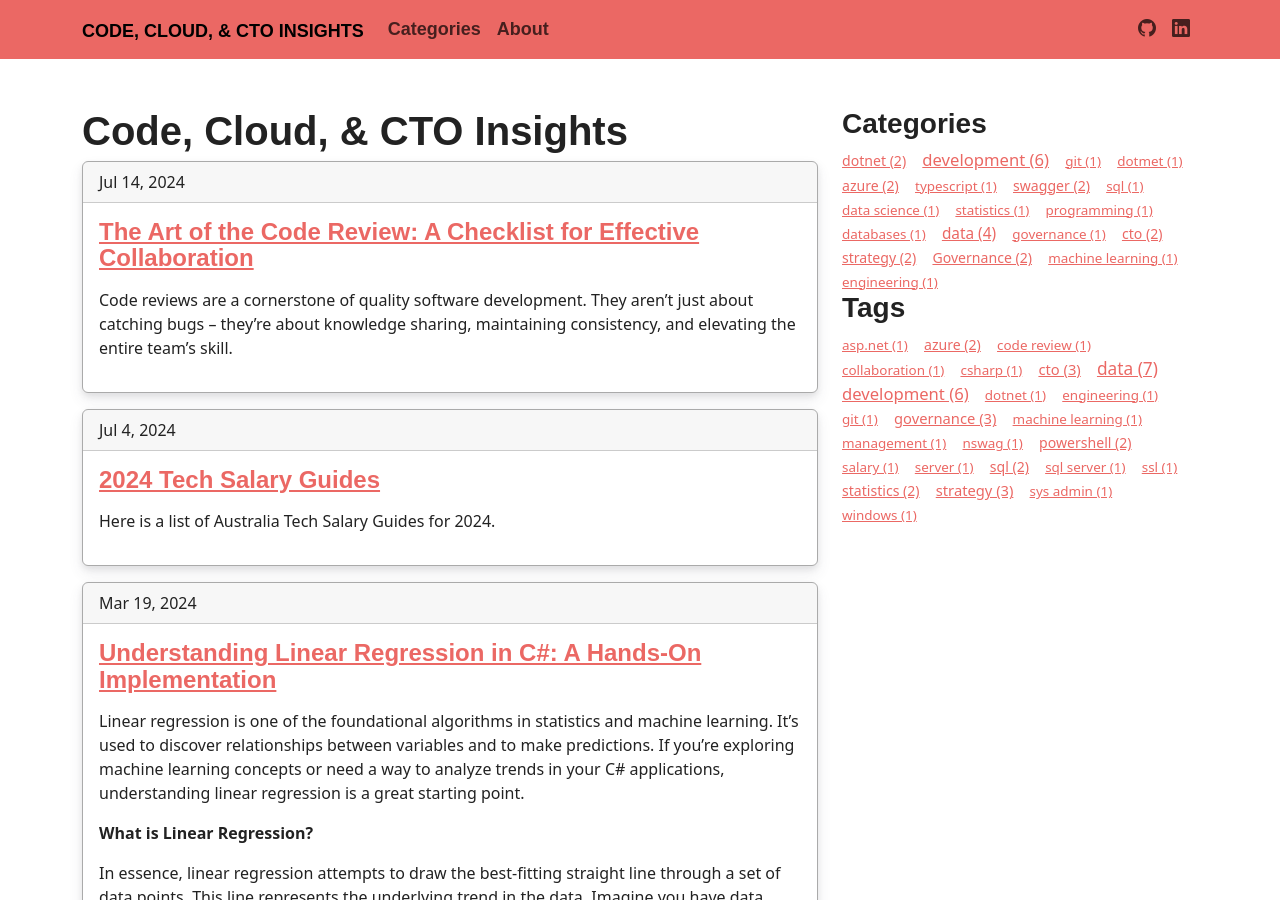
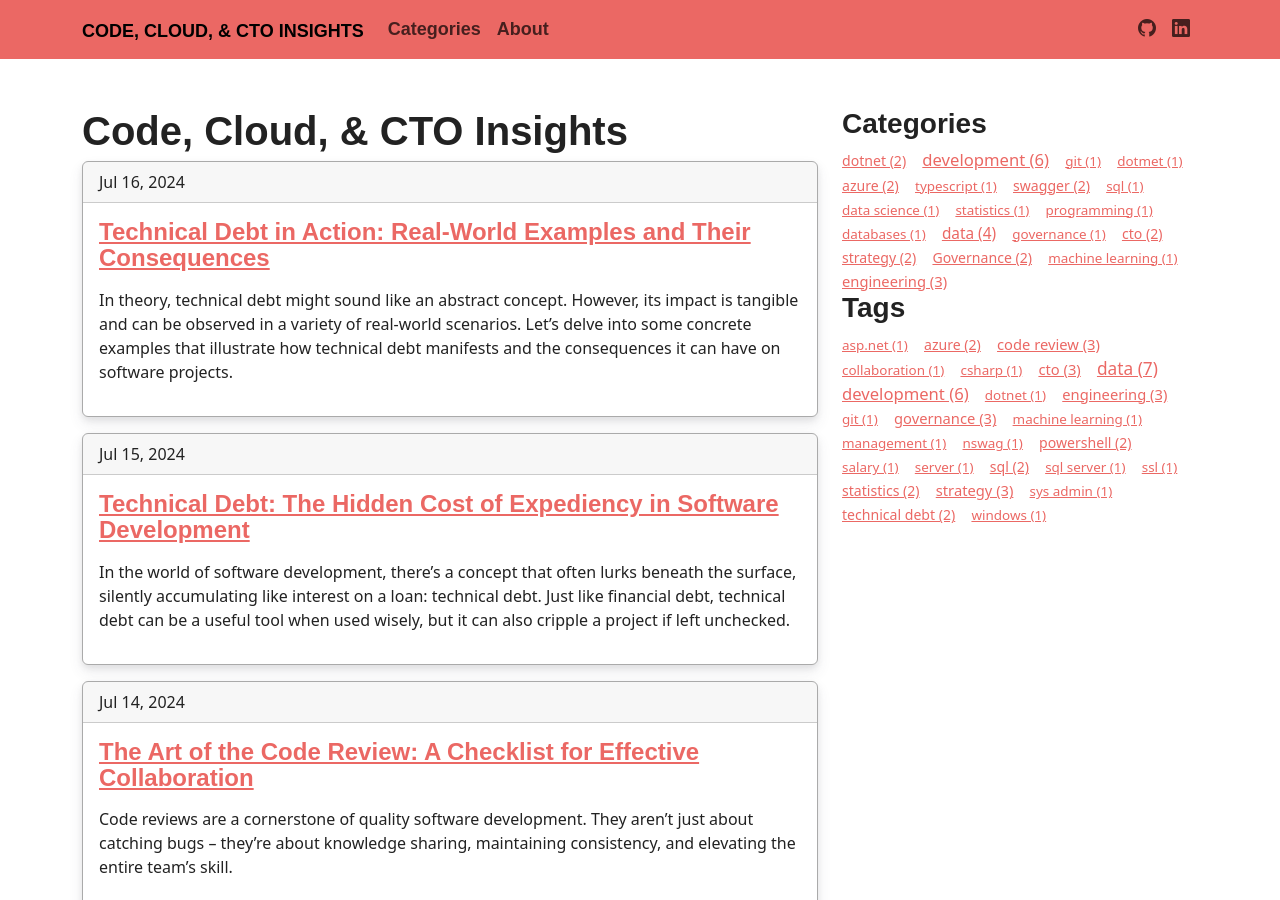
Before and after one commit to waynethompson/waynethompson.github.io, a Jekyll site: the page built from index.markdown, in a window 1280 px wide and 900 px high. Built offline with Jekyll 4.4.1, drawn with Linux system fonts in a browser that asks for light colours; nearby versions of some CDN libraries; some web fonts are replaced.

Commit message:
Added technical debt articles.

```diff
--- a/_posts/2024/2024-07-14-Code-Reviews.md
+++ b/_posts/2024/2024-07-14-Code-Reviews.md
@@ -59,3 +59,7 @@ Tools of the Trade
 ## Conclusion: The Bigger Picture
 
 Effective code reviews are more than a simple checklist. They're a way to build a culture of quality, knowledge sharing, and continuous improvement. By mastering these techniques and understanding concepts like technical debt – the hidden costs of rushed or imperfect code – you'll ensure that each review contributes to a stronger, more sustainable codebase.
+
+-----------
+
+Next: [Technical Debt: The Hidden Cost of Expediency in Software Development](/blog/Technical-Debt-the-hidden-cost/)
--- /dev/null
+++ b/_posts/2024/2024-07-15-Description-Of-Techical-Debt.md
@@ -0,0 +1,52 @@
+---
+layout: post
+title:  "Technical Debt: The Hidden Cost of Expediency in Software Development"
+date:   2024-07-15 17:55:00 +1000
+categories: [engineering]
+tags: [engineering, code review, technical debt]
+permalink: /blog/Technical-Debt-the-hidden-cost/
+---
+
+In the world of software development, there's a concept that often lurks beneath the surface, silently accumulating like interest on a loan: technical debt. Just like financial debt, technical debt can be a useful tool when used wisely, but it can also cripple a project if left unchecked.
+
+**What is Technical Debt?**
+
+Technical debt is a metaphor that describes the implied cost of future rework caused by choosing an easier or faster solution now instead of a more robust, maintainable one. It's the result of prioritizing speed or expediency over long-term code quality.
+
+**The Many Faces of Technical Debt**
+
+* **Deliberate Debt:** Sometimes, taking on technical debt is a conscious decision. This can be justifiable when faced with tight deadlines or when quickly validating a concept is paramount. However, it's crucial to have a plan for repayment.
+
+* **Accidental Debt:** This type of debt creeps in due to inexperience, lack of knowledge, or changing requirements. Code that was once adequate may become a burden as the project evolves.
+
+* **Bit Rot:** Even well-written code can become technical debt over time if it's not maintained. As dependencies change or new technologies emerge, code can gradually degrade in quality.
+
+**The Interest on Technical Debt**
+
+Like financial debt, technical debt accrues "interest." This manifests as:
+
+* **Slower Development:**  Changes become harder and more time-consuming as the codebase becomes more complex and intertwined.
+* **Increased Risk of Bugs:**  Technical debt often leads to fragile code that's prone to breaking unexpectedly.
+* **Lower Morale:**  Working with a messy, difficult-to-understand codebase can be frustrating for developers.
+
+**Paying Down Technical Debt**
+
+Managing technical debt is an ongoing process:
+
+* **Refactoring:**  Restructuring existing code to improve its design without changing its external behavior.
+* **Rewriting:**  Sometimes, the best solution is to start fresh with a cleaner implementation.
+* **Prevention:**  Writing high-quality, well-tested code from the outset is the best way to minimize future debt.
+
+**Balancing Act**
+
+There's no one-size-fits-all approach to technical debt. Striking the right balance between rapid development and maintainability is key.
+
+It's also crucial to recognize the different types of technical debt and prioritize accordingly. Some debt may be more urgent to address than others, depending on its impact on the project.
+
+**Conclusion**
+
+Technical debt is an inevitable part of software development, but it doesn't have to be a death sentence for your project. By understanding its causes, consequences, and management strategies, you can make informed decisions that lead to a healthier, more sustainable codebase.
+
+-----------
+
+Next: [Technical Debt in Action: Real-World Examples and Their Consequences](/blog/Technical-Debt-Real-World-Examples/)
--- /dev/null
+++ b/_posts/2024/2024-07-16-Technical-Debt-Real-World-Examples.md
@@ -0,0 +1,58 @@
+---
+layout: post
+title:  "Technical Debt in Action: Real-World Examples and Their Consequences"
+date:   2024-07-16 17:55:00 +1000
+categories: [engineering]
+tags: [engineering, code review, technical debt]
+permalink: /blog/Technical-Debt-Real-World-Examples/
+---
+
+In theory, technical debt might sound like an abstract concept. However, its impact is tangible and can be observed in a variety of real-world scenarios. Let's delve into some concrete examples that illustrate how technical debt manifests and the consequences it can have on software projects.
+
+**1. The Legacy Code Monster:**
+
+* **Scenario:** A company has been using the same software system for years. It's grown organically, with patches and quick fixes added over time. New features are difficult to implement, and bugs are rampant.
+
+* **Impact:** Development slows to a crawl, as developers struggle to understand and modify the convoluted code. Innovation is stifled, and the system becomes a liability rather than an asset.
+
+**2. The Spaghetti Code Nightmare:**
+
+* **Scenario:**  A project was rushed to meet a deadline, leading to a tangled mess of poorly organized code with high coupling and low cohesion.
+
+* **Impact:**  Making changes is like pulling on a single strand of spaghetti – you never know what else you might break.  Debugging becomes a nightmare, and the risk of introducing new bugs is high.
+
+**3. The Outdated Library Time Bomb:**
+
+* **Scenario:**  A project relies on an old library or framework that's no longer maintained.
+
+* **Impact:** Security vulnerabilities may go unpatched, and compatibility issues can arise with newer technologies. The project becomes increasingly vulnerable and difficult to upgrade.
+
+**4. The Missing Documentation Black Hole:**
+
+* **Scenario:** A project lacks proper documentation, making it hard for new developers to get up to speed or understand the code's purpose.
+
+* **Impact:**  Onboarding new team members becomes a lengthy process, and knowledge about the system is siloed in the minds of a few individuals, creating a risk if they leave.
+
+**5. The Test Suite Desert:**
+
+* **Scenario:**  A project has insufficient or outdated tests, leaving changes vulnerable to introducing bugs.
+
+* **Impact:** Developers become hesitant to make changes, fearing they might break something.  The codebase stagnates, and innovation suffers.
+
+**6. The Hardcoded Value Quicksand:**
+
+* **Scenario:**  Configuration settings are hardcoded directly into the code, making them difficult to change.
+
+* **Impact:**  The system becomes rigid and inflexible. Adapting to new environments or requirements requires modifying the code itself, increasing the risk of errors.
+
+**7. The Copy-Paste Swamp:**
+
+* **Scenario:** Similar blocks of code are duplicated throughout the codebase to save time in the short term.
+
+* **Impact:**  Fixing a bug in one place requires fixing it in multiple other places, leading to inconsistencies and wasted effort.
+
+**Conclusion: Addressing the Debt**
+
+These examples are just a glimpse into the diverse ways technical debt can manifest.  The consequences can range from minor inconveniences to project-threatening crises.  The key is to recognize the signs of technical debt early and prioritize its mitigation to prevent it from spiraling out of control.
+
+Remember, technical debt is not always bad. There are times when it's a strategic trade-off to achieve specific goals. However, it's crucial to be aware of the debt you're taking on and have a plan to manage it effectively.
```
